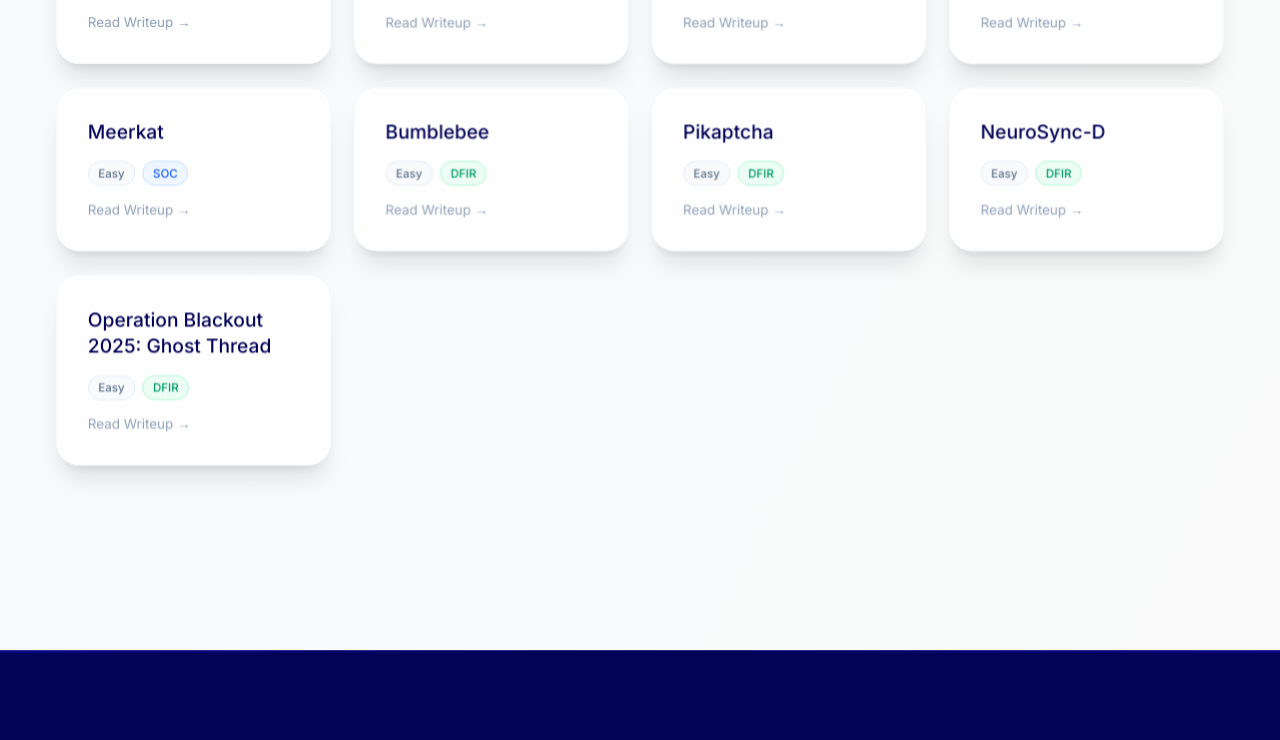
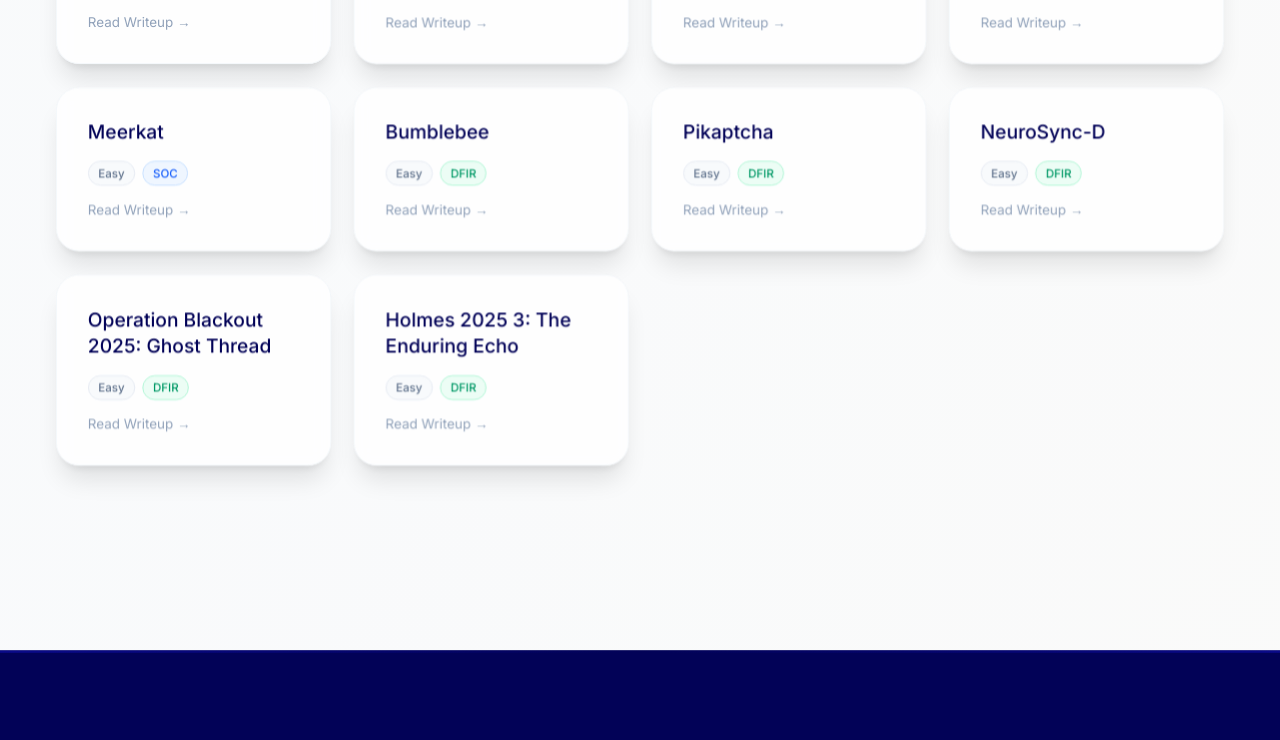
Before and after one commit to RafaelAngeloChristianto/portfolio-website, a React (Vite) app: page /sherlocks in a window 1280 px wide. Shown: the part 1268-2008 px from the top of the page. Built offline with nearby package versions, Linux system fonts and the light colour scheme; a web font is replaced by a local one.

Commit message:
the enduring echo holmes htb

```diff
--- a/src/data/sherlocks.ts
+++ b/src/data/sherlocks.ts
@@ -156,4 +156,10 @@ export const sherlocks: Sherlock[] = [
     category: "DFIR",
     url: "/projects/GhostThread HTB Sherlock Writeup _ Rafael Angelo Christianto.pdf",
   },
+  {
+    title:"Holmes 2025 3: The Enduring Echo",
+    difficulty:"Easy",
+    category:"DFIR",
+    url:"/projects/TheEnduringEcho HTB Sherlock Writeup _ Rafael Angelo Christianto.pdf"
+  },
 ];
```
Also changed, not shown: 1 other file (tests, documents, lock files or other folders).
